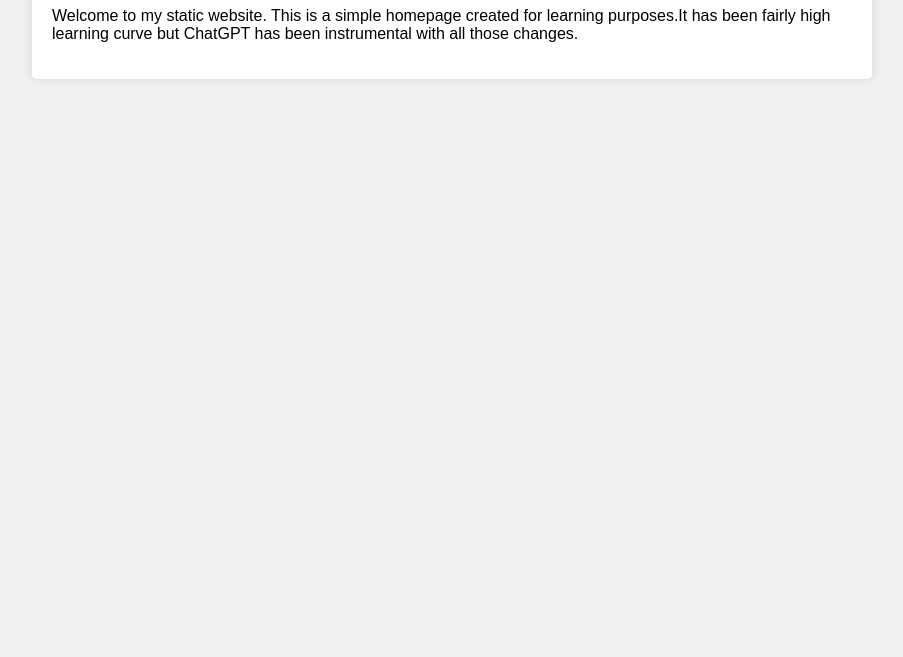
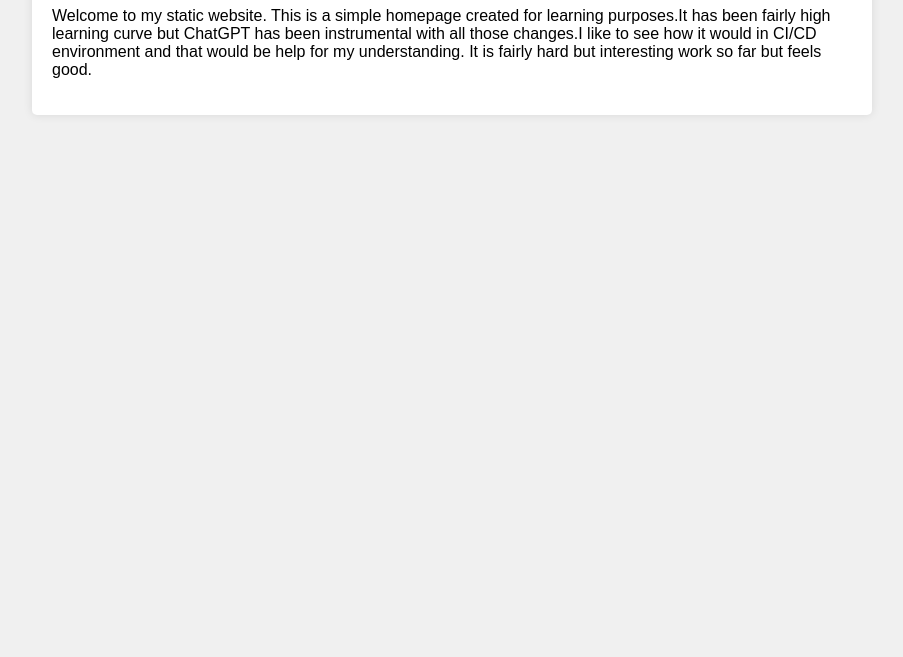
Before and after one commit to mallick-mk/DevOpp-Test, a plain HTML site: page index.html in a window 1280 px wide. Shown: the part 143-800 px from the top of the page, without its empty margins (188-1091 px from the left). Drawn offline with Linux system fonts and the light colour scheme.

Commit message:
Update index.html

```diff
--- a/index.html
+++ b/index.html
@@ -29,7 +29,8 @@
     <div class="container">
         <h1>Hello, World!</h1>
         <p>Welcome to my static website. This is a simple homepage created for learning purposes.It has been fairly high learning curve but ChatGPT has been
-        instrumental with all those changes.</p>
+        instrumental with all those changes.I like to see how it would in CI/CD environment and that would be help for my
+        understanding. It is fairly hard but interesting work so far but feels good.</p>
     </div>
 </body>
 </html>
```
